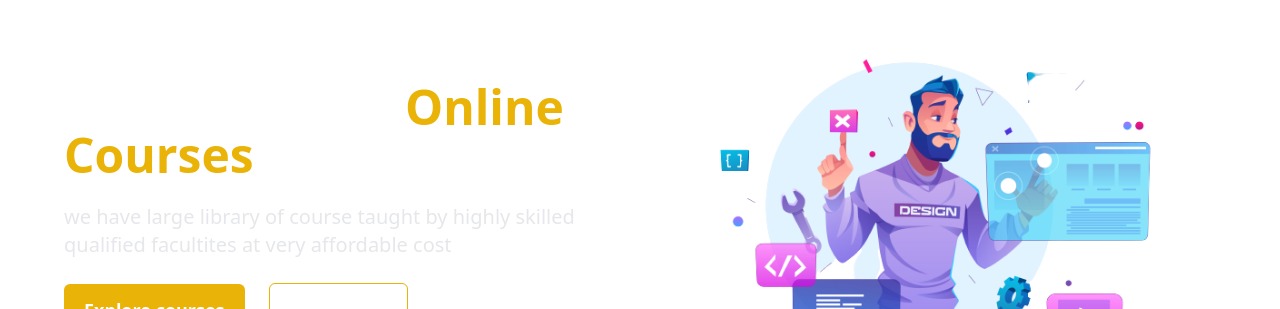
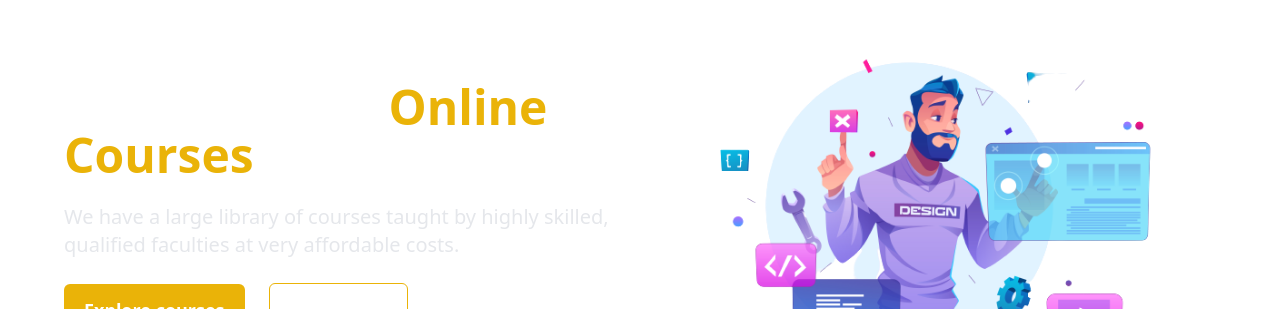
Before and after one commit to golianupreddy/LMS-Learning-Management-System, a React (Vite) app: page / in a window 1280 px wide. Shown: the part 170-479 px from the top of the page. Built offline with nearby package versions, Linux system fonts and the light colour scheme.

Commit message:
Update Home.jsx

```diff
--- a/src/pages/Home.jsx
+++ b/src/pages/Home.jsx
@@ -1,26 +1,26 @@
 import HomeLayout from "../layouts/HomeLayout.jsx";
 import { Link } from "react-router-dom";
-import homeMainImage from '../assets/images/homePageMainImage.png'
+import homeMainImage from '../assets/images/homePageMainImage.png';
 
 function Home() {
-    return(
-
+    return (
         <HomeLayout>
             <div className="pt-10 text-white flex items-center justify-center gap-10 mx-16 h-[90vh]">
                 <div className="w-1/2 space-y-6">
-                    <h1 className="text-5xl font-semibold">Fond out best <span className="text-yellow-500 font-bold">Online Courses</span></h1>
+                    <h1 className="text-5xl font-semibold">
+                        Find the best <span className="text-yellow-500 font-bold">Online Courses</span>
+                    </h1>
                     <p className="text-xl text-gray-200">
-                        we have large library of course taught by highly skilled qualified facultites at very affordable cost
+                        We have a large library of courses taught by highly skilled, qualified faculties at very affordable costs.
                     </p>
                     <div className="space-x-6">
                         <Link to='/courses'>
-                            <button className="bg-yellow-500 py-3 px-5 rounded-md font-semibold text-lg cursor-pointer
-                            hover:bg-yellow-600 transition-all ease-in-out">
+                            <button className="bg-yellow-500 py-3 px-5 rounded-md font-semibold text-lg cursor-pointer hover:bg-yellow-600 transition-all ease-in-out">
                                 Explore courses
                             </button>
                         </Link>
                         <Link to='/contact'>
-                            <button className="border border-yellow-500 px-5 py-3 rounded-md font-semibold text-lg cursor-pointer">
+                            <button className="border border-yellow-500 px-5 py-3 rounded-md font-semibold text-lg cursor-pointer hover:bg-yellow-500 hover:text-black transition-all ease-in-out">
                                 Contact Us
                             </button>
                         </Link>
@@ -31,7 +31,7 @@ function Home() {
                 </div>
             </div>
         </HomeLayout>
-    )
+    );
 }
 
 export default Home;
```
